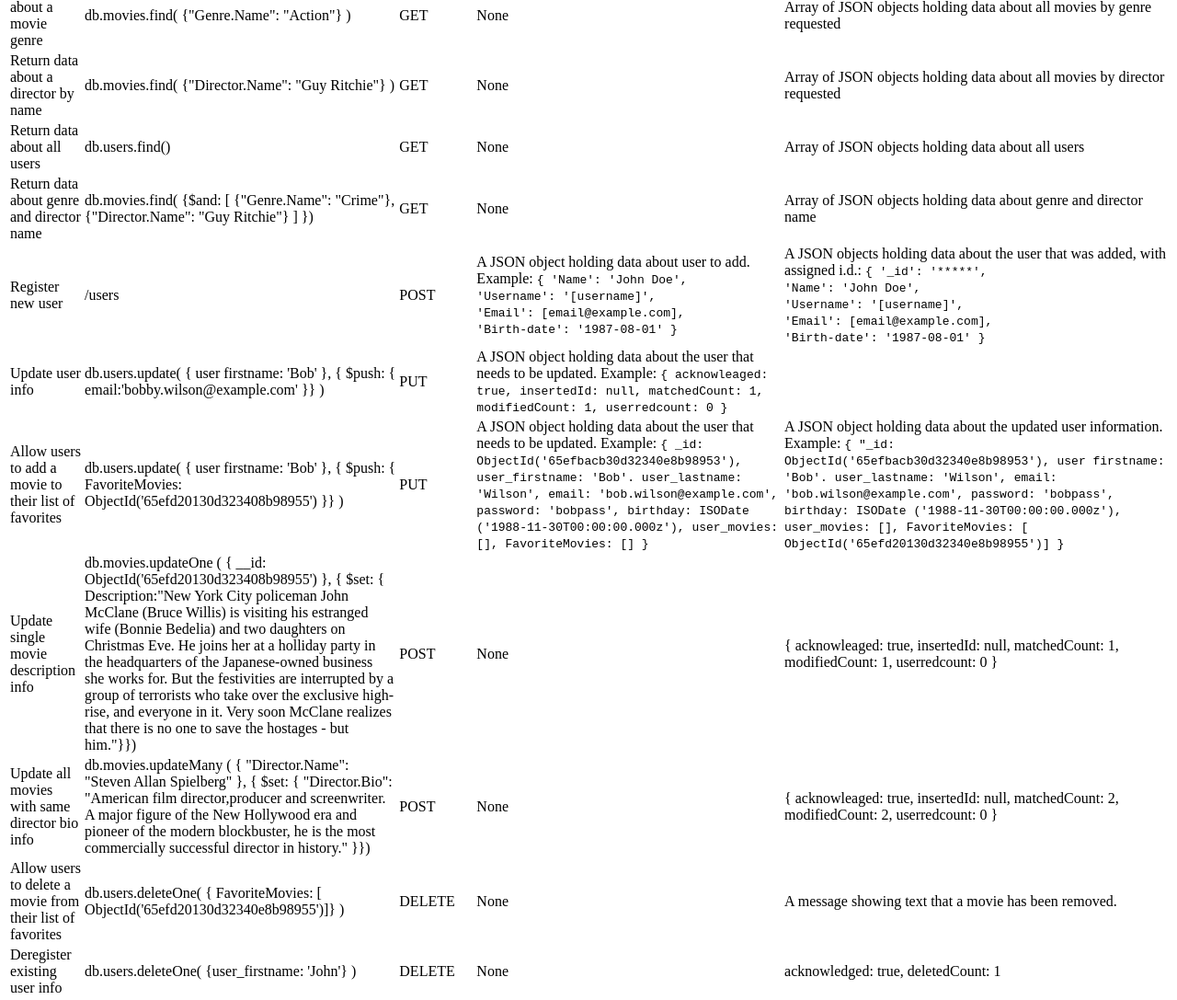
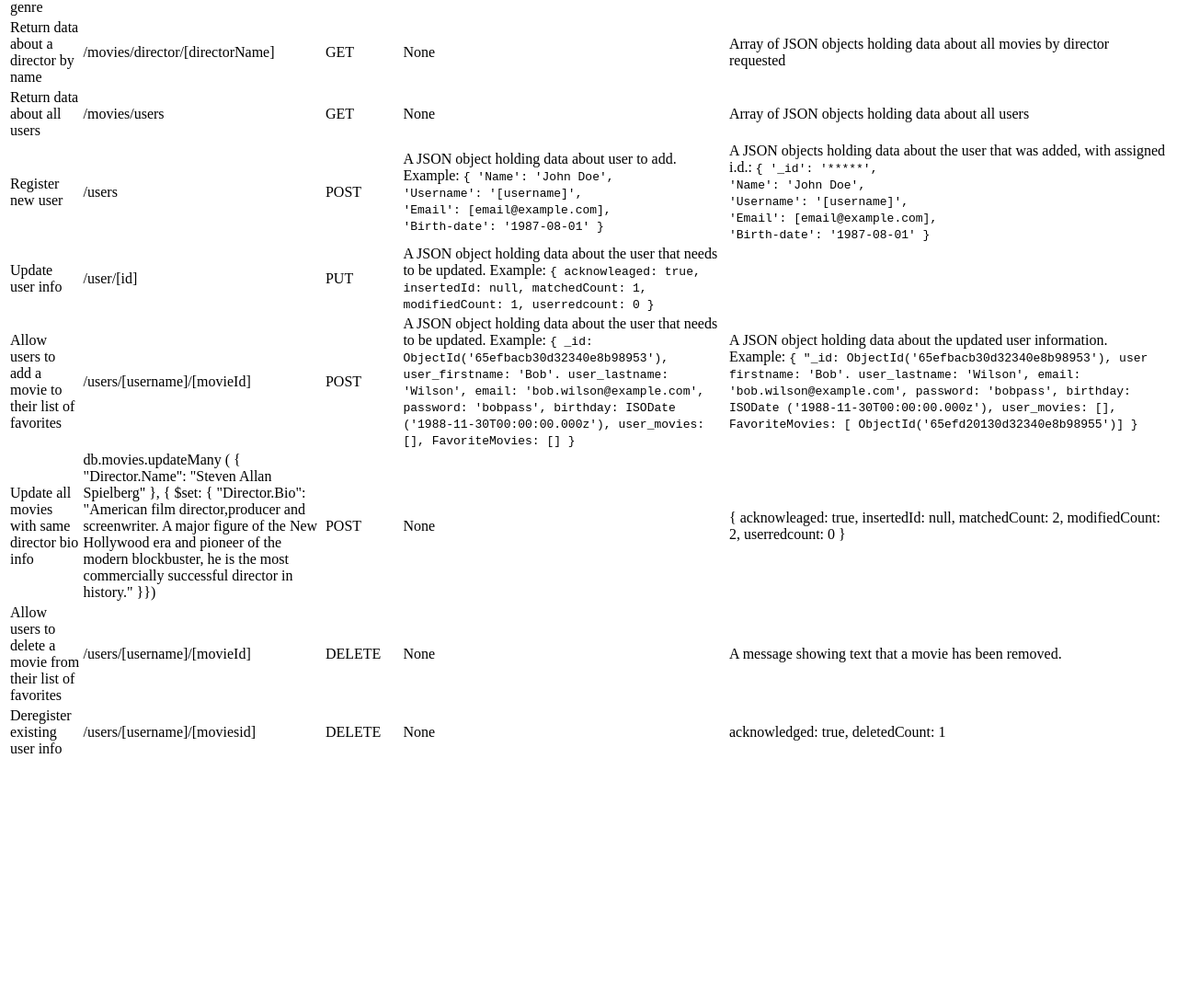
Before and after one commit to Bowser604/movie_api, a website: page public/documentation.html in a window 1280 px wide. Shown: the part 580-1667 px from the top of the page at 92% size. After the commit the page ends 1414 px from the top, so only its background shows below. Drawn offline with Linux system fonts and the light colour scheme.

Commit message:
Correcting HTTP method

```diff
--- a/public/documentation.html
+++ b/public/documentation.html
@@ -26,14 +26,14 @@
       <tbody>
         <tr>
           <td>Return a list of all movies to user</td>
-          <td>db.movies.find()</td>
+          <td>/movies</td>
           <td>GET</td>
           <td>None</td>
           <td>Array of JSON objects holding data about all movies</td>
         </tr>
         <tr>
           <td>Return data about a single movie by title to the user</td>
-          <td>db.movies.find({ Title: "Sicario" })</td>
+          <td>/movies/[title]</td>
           <td>GET</td>
           <td>None</td>
           <td>
@@ -57,7 +57,7 @@
         </tr>
         <tr>
           <td>Return data about a movie genre</td>
-          <td>db.movies.find( {"Genre.Name": "Action"} )</td>
+          <td>/movie/genre/[genreName]</td>
           <td>GET</td>
           <td>None</td>
           <td>
@@ -67,7 +67,7 @@
         </tr>
         <tr>
           <td>Return data about a director by name</td>
-          <td>db.movies.find( {"Director.Name": "Guy Ritchie"} )</td>
+          <td>/movies/director/[directorName]</td>
           <td>GET</td>
           <td>None</td>
           <td>
@@ -77,22 +77,10 @@
         </tr>
         <tr>
           <td>Return data about all users</td>
-          <td>db.users.find()</td>
+          <td>/movies/users</td>
           <td>GET</td>
           <td>None</td>
           <td>Array of JSON objects holding data about all users</td>
-        </tr>
-        <tr>
-          <td>Return data about genre and director name</td>
-          <td>
-            db.movies.find( {$and: [ {"Genre.Name": "Crime"}, {"Director.Name":
-            "Guy Ritchie"} ] })
-          </td>
-          <td>GET</td>
-          <td>None</td>
-          <td>
-            Array of JSON objects holding data about genre and director name
-          </td>
         </tr>
         <tr>
           <td>Register new user</td>
@@ -121,10 +109,7 @@
         </tr>
         <tr>
           <td>Update user info</td>
-          <td>
-            db.users.update( { user firstname: 'Bob' }, { $push: {
-            email:'bobby.wilson@example.com' }} )
-          </td>
+          <td>/user/[id]</td>
           <td>PUT</td>
           <td>
             A JSON object holding data about the user that needs to be updated.
@@ -137,11 +122,8 @@
         </tr>
         <tr>
           <td>Allow users to add a movie to their list of favorites</td>
-          <td>
-            db.users.update( { user firstname: 'Bob' }, { $push: {
-            FavoriteMovies: ObjectId('65efd20130d323408b98955') }} )
-          </td>
-          <td>PUT</td>
+          <td>/users/[username]/[movieId]</td>
+          <td>POST</td>
           <td>
             A JSON object holding data about the user that needs to be updated.
             Example:
@@ -165,26 +147,6 @@
             </code>
           </td>
         </tr>
-
-        <tr>
-          <td>Update single movie description info</td>
-          <td>
-            db.movies.updateOne ( { __id: ObjectId('65efd20130d323408b98955') },
-            { $set: { Description:"New York City policeman John McClane (Bruce
-            Willis) is visiting his estranged wife (Bonnie Bedelia) and two
-            daughters on Christmas Eve. He joins her at a holliday party in the
-            headquarters of the Japanese-owned business she works for. But the
-            festivities are interrupted by a group of terrorists who take over
-            the exclusive high-rise, and everyone in it. Very soon McClane
-            realizes that there is no one to save the hostages - but him."}})
-          </td>
-          <td>POST</td>
-          <td>None</td>
-          <td>
-            { acknowleaged: true, insertedId: null, matchedCount: 1,
-            modifiedCount: 1, userredcount: 0 }
-          </td>
-        </tr>
         <tr>
           <td>Update all movies with same director bio info</td>
           <td>
@@ -203,17 +165,14 @@
         </tr>
         <tr>
           <td>Allow users to delete a movie from their list of favorites</td>
-          <td>
-            db.users.deleteOne( { FavoriteMovies: [
-            ObjectId('65efd20130d32340e8b98955')]} )
-          </td>
+          <td>/users/[username]/[movieId]</td>
           <td>DELETE</td>
           <td>None</td>
           <td>A message showing text that a movie has been removed.</td>
         </tr>
         <tr>
           <td>Deregister existing user info</td>
-          <td>db.users.deleteOne( {user_firstname: 'John'} )</td>
+          <td>/users/[username]/[moviesid]</td>
           <td>DELETE</td>
           <td>None</td>
           <td>acknowledged: true, deletedCount: 1</td>
```
